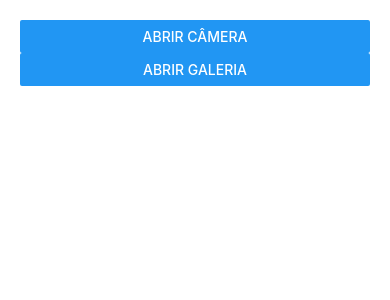
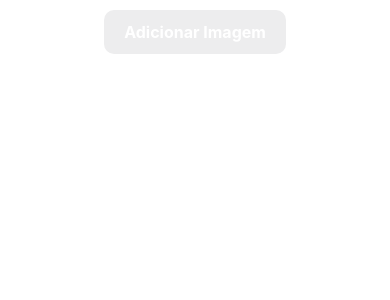
Before and after one commit to AprovAI-Bosch/aprovAI-Mobile, a React Native app in the folder mobile/: screen / in a window 390 px wide. Shown: the top 300 px of the page. Built offline with nearby package versions, Linux system fonts and the light colour scheme.

Commit message:
Inicio das estilizações

```diff
--- /dev/null
+++ b/mobile/src/components/CatchPhotos/index.js
@@ -0,0 +1,95 @@
+import React, { useState } from "react"
+import {
+    View,
+    Text,
+    TouchableOpacity,
+    Modal,
+    Alert,
+} from "react-native"
+import { launchCamera, launchImageLibrary } from "react-native-image-picker"
+import styles from './indexStyles';
+
+export default function ImagePickerModal({ requestCameraPermission, processImages }) {
+    const [modalVisible, setModalVisible] = useState(false)
+
+    const handleOpenCamera = async () => {
+        setModalVisible(false)
+        const hasPermission = await requestCameraPermission()
+        if (!hasPermission) {
+            Alert.alert("Permissão negada para acessar a câmera")
+            return
+        }
+
+        launchCamera(
+            { mediaType: "photo", saveToPhotos: true },
+            async (response) => {
+                if (!response.didCancel && !response.errorCode) {
+                    const uris = response.assets.map((a) => a.uri)
+                    await processImages(uris)
+                }
+            }
+        )
+    }
+
+    const handleOpenGallery = async () => {
+        setModalVisible(false)
+        launchImageLibrary(
+            { mediaType: "photo", selectionLimit: 0 },
+            async (response) => {
+                if (!response.didCancel && !response.errorCode) {
+                    const uris = response.assets.map((a) => a.uri)
+                    await processImages(uris)
+                }
+            }
+        )
+    }
+
+    return (
+        <View>
+            <TouchableOpacity
+                style={styles.mainButton}
+                onPress={() => setModalVisible(true)}
+            >
+                <Text style={styles.mainButtonText}>Adicionar Imagem</Text>
+            </TouchableOpacity>
+
+            <Modal
+                animationType="slide"
+                transparent={true}
+                visible={modalVisible}
+                onRequestClose={() => setModalVisible(false)}
+            >
+                <View style={styles.modalOverlay}>
+                    <View style={styles.modalContainer}>
+                        <Text style={styles.modalTitle}>Escolha uma opção</Text>
+
+                        <View style={styles.buttonRow}>
+                            <TouchableOpacity
+                                style={styles.roundButton}
+                                onPress={handleOpenCamera}
+                            >
+
+                                <Text style={styles.buttonText}>Câmera</Text>
+                            </TouchableOpacity>
+
+                            <TouchableOpacity
+                                style={styles.roundButton}
+                                onPress={handleOpenGallery}
+                            >
+
+                                <Text style={styles.buttonText}>Galeria</Text>
+                            </TouchableOpacity>
+                        </View>
+
+                        <TouchableOpacity
+                            style={styles.cancelButton}
+                            onPress={() => setModalVisible(false)}
+                        >
+                            <Text style={styles.cancelText}>Cancelar</Text>
+                        </TouchableOpacity>
+                    </View>
+                </View>
+            </Modal>
+        </View>
+    )
+}
--- /dev/null
+++ b/mobile/src/components/CatchPhotos/indexStyles.js
@@ -0,0 +1,67 @@
+import { StyleSheet } from "react-native";
+
+const styles = StyleSheet.create({
+  mainButton: {
+    backgroundColor: "#EDEDEE",
+    paddingVertical: 12,
+    paddingHorizontal: 20,
+    borderRadius: 10,
+    alignSelf: "center",
+    marginVertical: 10,
+  },
+  mainButtonText: {
+    color: "#fff",
+    fontSize: 16,
+    fontWeight: "bold",
+  },
+  modalOverlay: {
+    flex: 1,
+    backgroundColor: "rgba(0,0,0,0.5)",
+    justifyContent: "center",
+    alignItems: "center",
+  },
+  modalContainer: {
+    padding: 20,
+    borderRadius: 12,
+    width: "80%",
+    alignItems: "center",
+  },
+  modalTitle: {
+    fontSize: 18,
+    fontWeight: "bold",
+    marginBottom: 15,
+    color: '#000000'
+  },
+  buttonRow: {
+    flexDirection: "row",
+    justifyContent: "space-around",
+    width: "100%",
+    marginVertical: 10,
+  },
+  roundButton: {
+    backgroundColor: "#4a90e2",
+    width: 150,
+    height: 50,
+    borderRadius: 10,
+    justifyContent: "center",
+    alignItems: "center",
+  },
+  buttonText: {
+    color: "#fff",
+    marginTop: 5,
+    fontWeight: "bold",
+    textAlign: "center",
+  },
+  cancelButton: {
+    marginTop: 15,
+    paddingVertical: 10,
+    paddingHorizontal: 20,
+  },
+  cancelText: {
+    color: "#ff3333",
+    fontSize: 16,
+    fontWeight: "bold",
+  },
+})
+
+export default styles;
--- a/mobile/src/screens/Main.js
+++ b/mobile/src/screens/Main.js
@@ -1,34 +1,24 @@
-import React, { useState } from 'react'
-import {
-  View,
-  Button,
-  Image,
-  Text,
-  StyleSheet,
-  PermissionsAndroid,
-  Platform,
-  Alert,
-  ScrollView,
-} from 'react-native'
-import { launchCamera, launchImageLibrary } from 'react-native-image-picker'
-import MLKitOCR from 'react-native-mlkit-ocr'
-import axios from 'axios'
+import React, { useState } from "react"
+import { View, ScrollView, Image, Text, PermissionsAndroid, Platform, Alert } from "react-native"
+import MLKitOCR from "react-native-mlkit-ocr"
+import axios from "axios"
+import styles from "../styles/MainStyle";
+import ImagePickerModal from "../components/CatchPhotos/index"
 
 export default function Main() {
-  const [images, setImages] = useState([]) // array de {uri, text}
+  const [images, setImages] = useState([])
 
-  // Permissão para câmera
   const requestCameraPermission = async () => {
-    if (Platform.OS === 'android') {
+    if (Platform.OS === "android") {
       try {
         const granted = await PermissionsAndroid.request(
           PermissionsAndroid.PERMISSIONS.CAMERA,
           {
-            title: 'Permissão para usar a câmera',
-            message: 'O app precisa de acesso à sua câmera',
-            buttonNeutral: 'Perguntar depois',
-            buttonNegative: 'Cancelar',
-            buttonPositive: 'OK',
+            title: "Permissão para usar a câmera",
+            message: "O app precisa de acesso à sua câmera",
+            buttonNeutral: "Perguntar depois",
+            buttonNegative: "Cancelar",
+            buttonPositive: "OK",
           }
         )
         return granted === PermissionsAndroid.RESULTS.GRANTED
@@ -40,88 +30,47 @@ export default function Main() {
     return true
   }
 
-  // Processa múltiplas imagens
   const processImages = async (uris) => {
     const results = []
 
     for (let uri of uris) {
       try {
-        // Usa a nova lib
         const visionResp = await MLKitOCR.detectFromFile(uri)
-
-        // Concatena todo texto encontrado
         const text =
           visionResp.length > 0
-            ? visionResp.map((b) => b.text).join(' ')
-            : 'Nenhum texto encontrado'
-
+            ? visionResp.map((b) => b.text).join(" ")
+            : "Nenhum texto encontrado"
         results.push({ uri, text })
       } catch (err) {
-        console.log('Erro OCR:', err)
-        results.push({ uri, text: 'Erro ao processar imagem' })
+        console.log("Erro OCR:", err)
+        results.push({ uri, text: "Erro ao processar imagem" })
       }
     }
-    console.log(allTexts);
 
-    // Atualiza estado
     setImages((prev) => [...prev, ...results])
 
-    // Extrai todos os textos e envia pro servidor
     const allTexts = results.map((r) => r.text)
     sendAllToServer(allTexts)
   }
 
-  // Envia para servidor
   const sendAllToServer = async (texts) => {
     if (texts.length === 0) return
     try {
-      const response = await axios.post('http://192.168.15.46:3000/upload', {
-        tests: texts,
-      })
-      console.log('Resposta do servidor:', response.data)
-      Alert.alert('Sucesso', JSON.stringify(response.data))
+      const response = await axios.post("http://192.168.15.46:3000/upload", { tests: texts })
+      console.log("Resposta do servidor:", response.data)
+      Alert.alert("Sucesso", JSON.stringify(response.data))
     } catch (error) {
-      console.log('Erro ao enviar para o servidor:', error)
-      Alert.alert('Erro', 'Erro ao conectar com o servidor')
+      console.log("Erro ao enviar para o servidor:", error)
+      Alert.alert("Erro", "Erro ao conectar com o servidor")
     }
-  }
-
-  // Abrir câmera
-  const openCamera = async () => {
-    const hasPermission = await requestCameraPermission()
-    if (!hasPermission) {
-      Alert.alert('Permissão negada para acessar a câmera')
-      return
-    }
-
-    launchCamera(
-      { mediaType: 'photo', saveToPhotos: true },
-      async (response) => {
-        if (!response.didCancel && !response.errorCode) {
-          const uris = response.assets.map((a) => a.uri)
-          await processImages(uris)
-        }
-      }
-    )
-  }
-
-  // Abrir galeria
-  const openGallery = async () => {
-    launchImageLibrary(
-      { mediaType: 'photo', selectionLimit: 0 },
-      async (response) => {
-        if (!response.didCancel && !response.errorCode) {
-          const uris = response.assets.map((a) => a.uri)
-          await processImages(uris)
-        }
-      }
-    )
   }
 
   return (
     <View style={styles.container}>
-      <Button title="Abrir Câmera" onPress={openCamera} />
-      <Button title="Abrir Galeria" onPress={openGallery} />
+      <ImagePickerModal
+        requestCameraPermission={requestCameraPermission}
+        processImages={processImages}
+      />
 
       <ScrollView style={styles.scroll}>
         {images.map((item, index) => (
@@ -134,28 +83,3 @@ export default function Main() {
     </View>
   )
 }
-
-const styles = StyleSheet.create({
-  container: {
-    flex: 1,
-    padding: 20,
-    backgroundColor: '#fff',
-  },
-  scroll: {
-    marginTop: 20,
-  },
-  imageContainer: {
-    marginBottom: 30,
-    alignItems: 'center',
-  },
-  image: {
-    width: 300,
-    height: 300,
-    borderRadius: 10,
-  },
-  text: {
-    marginTop: 10,
-    fontSize: 16,
-    textAlign: 'center',
-  },
-})
```
Also changed, not shown: mobile/src/screens/TesteAxios.js (deleted, +0 -67 lines).
